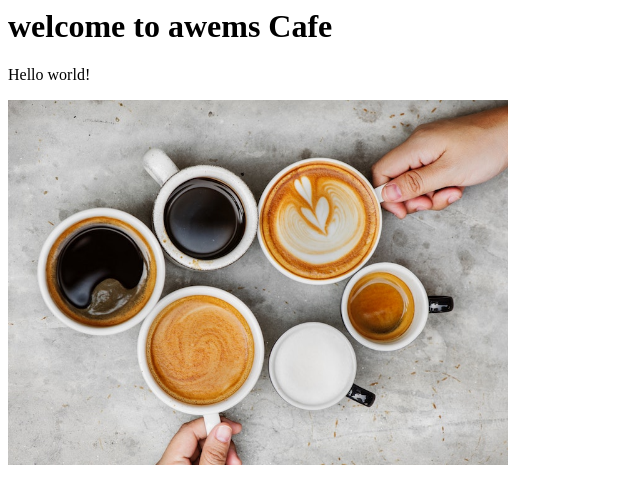
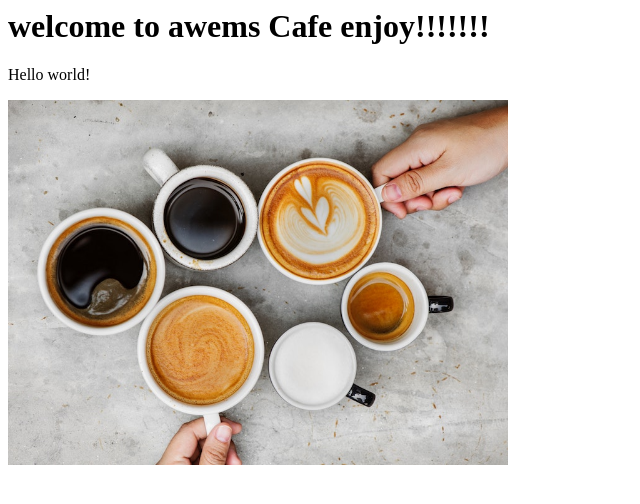
Before and after one commit to chipaul37/static-web-page, a plain HTML site: page index.html in a window 1280 px wide. Shown: the whole page, without its empty margins (0-640 px from the left). Drawn offline with Linux system fonts and the light colour scheme.

Commit message:
new commit

```diff
--- a/index.html
+++ b/index.html
@@ -3,7 +3,7 @@
         <title>My First Webpage</title>
     </head>
     <body>
-        <h1>welcome to awems Cafe</h1>
+        <h1>welcome to awems Cafe enjoy!!!!!!!</h1>
         <p>Hello world!</p>
     </body>
 
```
